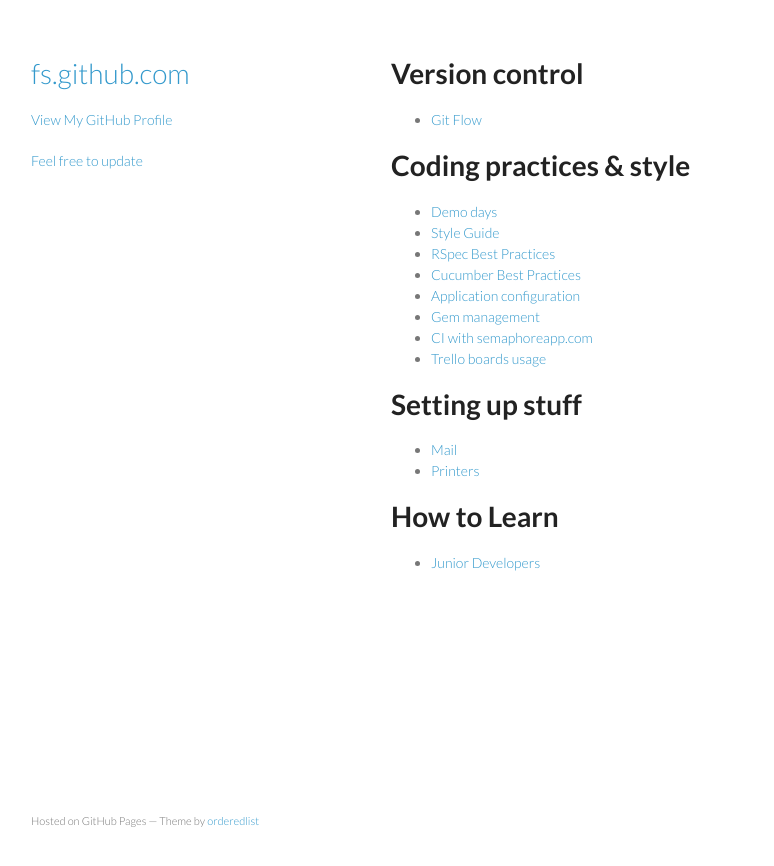
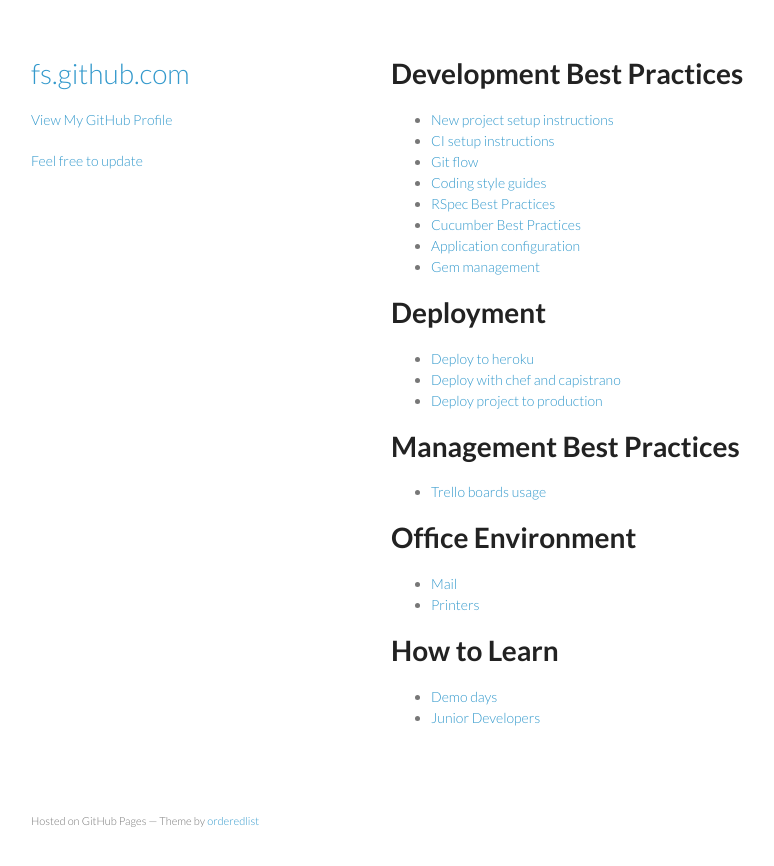
Before and after one commit to mike-burns/fs.github.com, a Jekyll site: the page built from index.md, in a window 1280 px wide. Shown: the top 866 px of the page, without its empty margins (179-953 px from the left). Built offline with Jekyll 4.4.1, drawn with Linux system fonts in a browser that asks for light colours.

Commit message:
Reorganise pages and create blank pages

```diff
--- a/index.md
+++ b/index.md
@@ -2,26 +2,33 @@
 layout: default
 ---
 
-# Version control
+# Development Best Practices
 
-* [Git Flow](/git-flow)
+* [New project setup instructions](/dev/new-project-setup)
+* [CI setup instructions](/dev/ci-semaphoreapp)
+* [Git flow](/dev/git-flow)
+* [Coding style guides](/dev/style-guide)
+* [RSpec Best Practices](/dev/rspec)
+* [Cucumber Best Practices](/dev/cucumber)
+* [Application configuration](/dev/rails-config)
+* [Gem management](/dev/gems)
 
-# Coding practices & style
+# Deployment
 
-* [Demo days](/demo)
-* [Style Guide](style-guide)
-* [RSpec Best Practices](/rspec)
-* [Cucumber Best Practices](/cucumber)
-* [Application configuration](/rails-config)
-* [Gem management](/gems)
-* [CI with semaphoreapp.com](/ci-semaphoreapp)
-* [Trello boards usage](/trello)
+* [Deploy to heroku](/deploy/heroku)
+* [Deploy with chef and capistrano](/deploy/chef-capistrano)
+* [Deploy project to production](/deploy/production)
 
-# Setting up stuff
+# Management Best Practices
 
-* [Mail](/mail)
-* [Printers](/printers)
+* [Trello boards usage](/management/trello)
+
+# Office Environment
+
+* [Mail](/office/mail)
+* [Printers](/office/printers)
 
 # How to Learn
 
+* [Demo days](/learn/demo)
 * [Junior Developers](/learn/junior)
```
Also changed, not shown: deploy/chef-capistrano.md (added, +3 -0 lines), deploy/heroku.md (added, +3 -0 lines), deploy/production.md (added, +3 -0 lines), dev/new-project-setup.md (added, +3 -0 lines), dev/ci-semaphoreapp.md (renamed from ci-semaphoreapp.md), dev/cucumber.md (renamed from cucumber.md), dev/gems.md (renamed from gems.md), dev/git-flow.md (renamed from git-flow.md), dev/rails-config.md (renamed from rails-config.md), dev/rspec.md (renamed from rspec.md), dev/style-guide.md (renamed from style-guide.md), learn/demo.md (renamed from demo.md), management/trello.md (renamed from trello.md), office/mail.md (renamed from mail.md), 1 more files.
